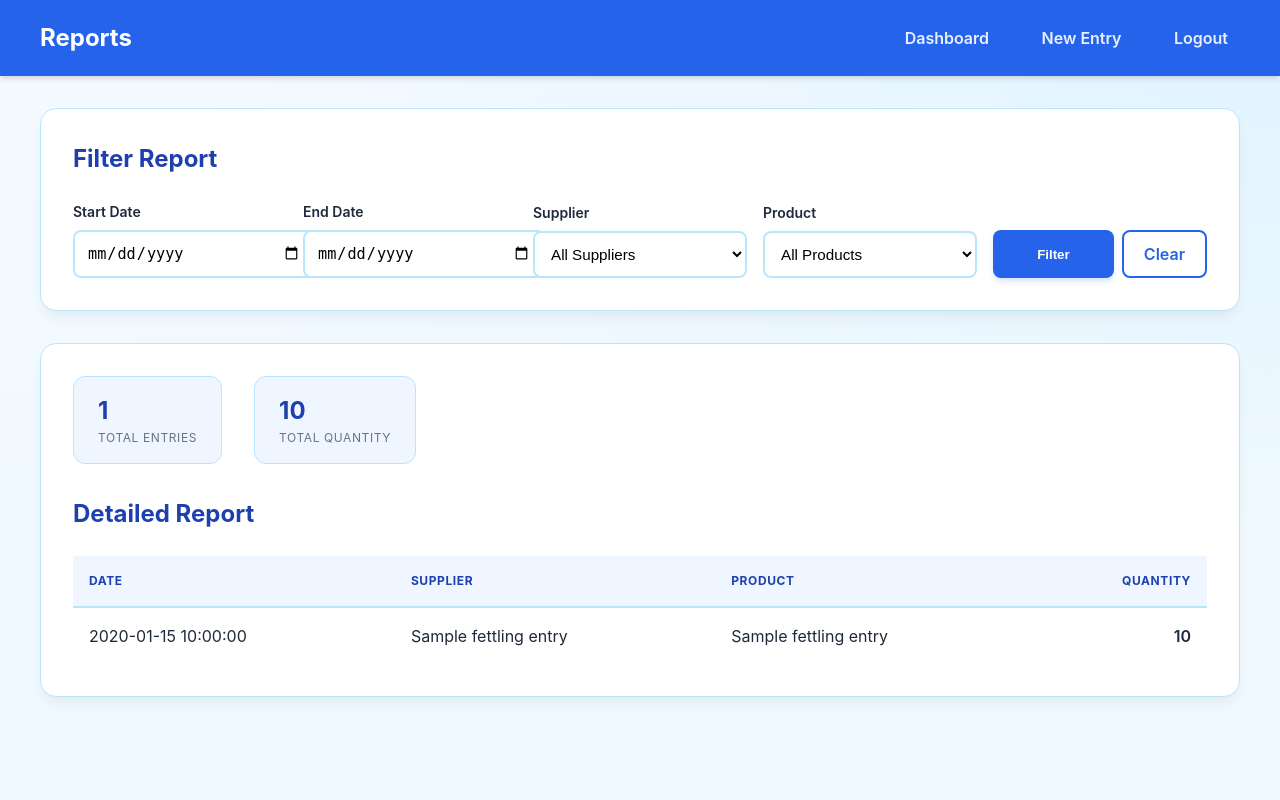
After one commit to MynKoenyn/FettlingHDC, a Flask app: page /report in a window 1280 px wide. The commit adds this page. Run offline with Flask 3, Linux system fonts and the light colour scheme; the visitor is signed in with stand-in values (Sample User, id 1); a database or web service that is not in the repository returns one stand-in record (values such as "Sample title"); some libraries are stand-ins or nearby versions.

Commit message:
Add reporting functionality with date and supplier filtering
Adds a new `/report` route to the Flask application for generating reports with date range and supplier/product filtering. Updates CSS for a blue and white theme and includes a new `report.html` template.

Replit-Commit-Author: Agent
Replit-Commit-Session-Id: 6aa996c7-df51-48f2-80f5-0d9afab02d89
Replit-Commit-Checkpoint-Type: intermediate_checkpoint
Replit-Commit-Event-Id: 5cbfa8b5-aa66-4990-a82c-da3b820d8da5
Replit-Commit-Screenshot-Url: https://storage.googleapis.com/screenshot-production-us-central1/cc207898-d7b5-4aae-a41d-23a405bbb61c/6aa996c7-df51-48f2-80f5-0d9afab02d89/WMhozaW
Replit-Helium-Checkpoint-Created: true

```diff
--- a/app.py
+++ b/app.py
@@ -177,5 +177,67 @@ def logout():
     session.clear()
     return redirect(url_for('login'))
 
+@app.route('/report')
+def report():
+    if 'user_id' not in session:
+        return redirect(url_for('login'))
+
+    start_date = request.args.get('start_date')
+    end_date = request.args.get('end_date')
+    supplier_id = request.args.get('supplier_id')
+    product_id = request.args.get('product_id')
+
+    conn = get_db_connection()
+    cur = conn.cursor()
+
+    # Load filters data
+    cur.execute('SELECT id, name FROM suppliers ORDER BY name')
+    suppliers = cur.fetchall()
+
+    cur.execute('SELECT id, name FROM products ORDER BY name')
+    products = cur.fetchall()
+
+    # Build query
+    query = '''
+        SELECT f.entry_date, s.name as supplier_name, p.name as product_name, f.quantity
+        FROM fettling_entries f
+        JOIN products p ON f.product_id = p.id
+        JOIN suppliers s ON p.supplier_id = s.id
+        WHERE 1=1
+    '''
+    params = []
+
+    if start_date:
+        query += ' AND f.entry_date >= %s'
+        params.append(start_date)
+    if end_date:
+        query += ' AND f.entry_date <= %s'
+        params.append(end_date)
+    if supplier_id:
+        query += ' AND s.id = %s'
+        params.append(supplier_id)
+    if product_id:
+        query += ' AND p.id = %s'
+        params.append(product_id)
+
+    query += ' ORDER BY f.entry_date DESC, s.name, p.name'
+
+    cur.execute(query, tuple(params))
+    report_data = cur.fetchall()
+
+    cur.close()
+    conn.close()
+
+    return render_template('report.html',
+                         report_data=report_data,
+                         suppliers=suppliers,
+                         products=products,
+                         filters={
+                             'start_date': start_date,
+                             'end_date': end_date,
+                             'supplier_id': supplier_id,
+                             'product_id': product_id
+                         })
+
 if __name__ == '__main__':
     app.run(host='0.0.0.0', port=5000)
--- a/static/style.css
+++ b/static/style.css
@@ -1,31 +1,40 @@
 :root {
     --primary: #2563eb;
     --primary-hover: #1d4ed8;
-    --bg: #f8fafc;
+    --primary-light: #eff6ff;
+    --primary-dark: #1e40af;
+    --bg: #f0f9ff;
     --card: #ffffff;
     --text: #1e293b;
-    --border: #e2e8f0;
+    --text-muted: #64748b;
+    --border: #bae6fd;
+    --accent: #3b82f6;
 }
 
 body {
     font-family: 'Inter', -apple-system, sans-serif;
     background-color: var(--bg);
+    background-image: radial-gradient(at 0% 0%, hsla(210,100%,98%,1) 0, transparent 50%),
+                      radial-gradient(at 50% 0%, hsla(206,100%,96%,1) 0, transparent 50%),
+                      radial-gradient(at 100% 0%, hsla(202,100%,94%,1) 0, transparent 50%);
     color: var(--text);
     margin: 0;
     line-height: 1.5;
+    min-height: 100vh;
 }
 
 .container {
     max-width: 1200px;
-    margin: 2rem auto;
-    padding: 0 1.5rem;
+    margin: 0 auto;
+    padding: 2rem 1.5rem;
 }
 
 header {
-    background: var(--card);
-    border-bottom: 1px solid var(--border);
-    padding: 1rem 0;
-    margin-bottom: 2rem;
+    background: var(--primary);
+    color: white;
+    border-bottom: none;
+    padding: 1.25rem 0;
+    box-shadow: 0 4px 6px -1px rgba(0, 0, 0, 0.1), 0 2px 4px -1px rgba(0, 0, 0, 0.06);
 }
 
 header .nav-container {
@@ -37,110 +46,143 @@ header .nav-container {
     padding: 0 1.5rem;
 }
 
+header h1 {
+    margin: 0;
+    font-size: 1.5rem;
+    font-weight: 700;
+    color: white;
+}
+
 nav a {
     text-decoration: none;
-    color: var(--text);
+    color: rgba(255, 255, 255, 0.9);
     margin-left: 1.5rem;
-    font-weight: 500;
-    transition: color 0.2s;
+    font-weight: 600;
+    transition: all 0.2s;
+    padding: 0.5rem 0.75rem;
+    border-radius: 0.375rem;
 }
 
 nav a:hover {
-    color: var(--primary);
+    color: white;
+    background: rgba(255, 255, 255, 0.15);
 }
 
 .card {
     background: var(--card);
     border: 1px solid var(--border);
-    border-radius: 0.75rem;
-    padding: 1.5rem;
-    box-shadow: 0 1px 3px rgba(0,0,0,0.1);
+    border-radius: 1rem;
+    padding: 2rem;
+    box-shadow: 0 10px 15px -3px rgba(0, 0, 0, 0.05), 0 4px 6px -2px rgba(0, 0, 0, 0.02);
 }
 
-h1, h2 {
-    color: #0f172a;
+h2 {
+    color: var(--primary-dark);
+    font-weight: 700;
     margin-top: 0;
+    margin-bottom: 1.5rem;
+    display: flex;
+    align-items: center;
+    gap: 0.5rem;
 }
 
 .btn {
     display: inline-flex;
     align-items: center;
     justify-content: center;
-    padding: 0.5rem 1rem;
+    padding: 0.625rem 1.25rem;
     border-radius: 0.5rem;
-    font-weight: 500;
+    font-weight: 600;
     text-decoration: none;
     transition: all 0.2s;
     cursor: pointer;
-    border: 1px solid transparent;
+    border: 2px solid transparent;
 }
 
 .btn-primary {
     background: var(--primary);
     color: white;
+    box-shadow: 0 4px 6px -1px rgba(37, 99, 235, 0.2);
 }
 
 .btn-primary:hover {
     background: var(--primary-hover);
+    transform: translateY(-1px);
+    box-shadow: 0 6px 8px -1px rgba(37, 99, 235, 0.3);
 }
 
 .btn-outline {
     background: white;
-    border-color: var(--border);
-    color: var(--text);
+    border-color: var(--primary);
+    color: var(--primary);
 }
 
 .btn-outline:hover {
-    background: #f1f5f9;
+    background: var(--primary-light);
 }
 
 table {
     width: 100%;
     border-collapse: separate;
     border-spacing: 0;
-    margin-top: 1rem;
 }
 
 th {
-    background: #f8fafc;
+    background: var(--primary-light);
+    color: var(--primary-dark);
     text-align: left;
-    padding: 0.75rem 1rem;
-    font-weight: 600;
+    padding: 1rem;
+    font-weight: 700;
     border-bottom: 2px solid var(--border);
+    text-transform: uppercase;
+    font-size: 0.75rem;
+    letter-spacing: 0.05em;
 }
 
 td {
-    padding: 0.75rem 1rem;
+    padding: 1rem;
     border-bottom: 1px solid var(--border);
+    color: var(--text);
+}
+
+tr:last-child td {
+    border-bottom: none;
+}
+
+tr:hover td {
+    background-color: #f0f9ff;
 }
 
 input, select {
     width: 100%;
-    padding: 0.625rem;
-    border: 1px solid var(--border);
-    border-radius: 0.375rem;
-    font-size: 0.875rem;
+    padding: 0.75rem;
+    border: 2px solid var(--border);
+    border-radius: 0.5rem;
+    font-size: 0.95rem;
     background: white;
+    transition: border-color 0.2s, box-shadow 0.2s;
 }
 
 input:focus, select:focus {
-    outline: 2px solid var(--primary);
-    outline-offset: -1px;
-}
-
-.form-group {
-    margin-bottom: 1.25rem;
+    outline: none;
+    border-color: var(--primary);
+    box-shadow: 0 0 0 4px rgba(37, 99, 235, 0.1);
 }
 
 .form-group label {
     display: block;
     margin-bottom: 0.5rem;
-    font-weight: 500;
+    font-weight: 600;
     font-size: 0.875rem;
+    color: var(--text);
 }
 
-.grid-2 {
-    display: grid;
-    grid-template-columns: 1fr 1fr;
-    gap: 1.5rem;
+.badge {
+    display: inline-flex;
+    padding: 0.25rem 0.5rem;
+    border-radius: 9999px;
+    font-size: 0.75rem;
+    font-weight: 600;
+    background: var(--primary-light);
+    color: var(--primary);
 }
--- a/templates/dashboard.html
+++ b/templates/dashboard.html
@@ -11,6 +11,7 @@
         <div class="nav-container">
             <h1>Dashboard</h1>
             <nav>
+                <a href="{{ url_for('report') }}">Reports</a>
                 <a href="{{ url_for('suppliers') }}">Suppliers</a>
                 <a href="{{ url_for('products_crud') }}">Products</a>
                 <a href="{{ url_for('logout') }}">Logout</a>
--- /dev/null
+++ b/templates/report.html
@@ -0,0 +1,134 @@
+<!DOCTYPE html>
+<html lang="en">
+<head>
+    <meta charset="UTF-8">
+    <meta name="viewport" content="width=device-width, initial-scale=1.0">
+    <title>Reports - Fettling</title>
+    <link rel="stylesheet" href="{{ url_for('static', filename='style.css') }}">
+    <style>
+        .filter-grid {
+            display: grid;
+            grid-template-columns: repeat(auto-fit, minmax(200px, 1fr));
+            gap: 1rem;
+            align-items: end;
+        }
+        .report-stats {
+            display: flex;
+            gap: 2rem;
+            margin-bottom: 2rem;
+        }
+        .stat-card {
+            background: var(--primary-light);
+            padding: 1rem 1.5rem;
+            border-radius: 0.75rem;
+            border: 1px solid var(--border);
+        }
+        .stat-value {
+            font-size: 1.5rem;
+            font-weight: 700;
+            color: var(--primary-dark);
+        }
+        .stat-label {
+            font-size: 0.75rem;
+            text-transform: uppercase;
+            letter-spacing: 0.05em;
+            color: var(--text-muted);
+        }
+    </style>
+</head>
+<body>
+    <header>
+        <div class="nav-container">
+            <h1>Reports</h1>
+            <nav>
+                <a href="{{ url_for('dashboard') }}">Dashboard</a>
+                <a href="{{ url_for('entry') }}">New Entry</a>
+                <a href="{{ url_for('logout') }}">Logout</a>
+            </nav>
+        </div>
+    </header>
+
+    <div class="container">
+        <div class="card" style="margin-bottom: 2rem;">
+            <h2>Filter Report</h2>
+            <form method="GET" class="filter-grid">
+                <div class="form-group">
+                    <label>Start Date</label>
+                    <input type="date" name="start_date" value="{{ filters.start_date or '' }}">
+                </div>
+                <div class="form-group">
+                    <label>End Date</label>
+                    <input type="date" name="end_date" value="{{ filters.end_date or '' }}">
+                </div>
+                <div class="form-group">
+                    <label>Supplier</label>
+                    <select name="supplier_id">
+                        <option value="">All Suppliers</option>
+                        {% for s in suppliers %}
+                        <option value="{{ s[0] }}" {% if filters.supplier_id == s[0]|string %}selected{% endif %}>{{ s[1] }}</option>
+                        {% endfor %}
+                    </select>
+                </div>
+                <div class="form-group">
+                    <label>Product</label>
+                    <select name="product_id">
+                        <option value="">All Products</option>
+                        {% for p in products %}
+                        <option value="{{ p[0] }}" {% if filters.product_id == p[0]|string %}selected{% endif %}>{{ p[1] }}</option>
+                        {% endfor %}
+                    </select>
+                </div>
+                <div style="display: flex; gap: 0.5rem;">
+                    <button type="submit" class="btn btn-primary" style="flex: 1;">Filter</button>
+                    <a href="{{ url_for('report') }}" class="btn btn-outline">Clear</a>
+                </div>
+            </form>
+        </div>
+
+        <div class="card">
+            <div class="report-stats">
+                <div class="stat-card">
+                    <div class="stat-value">{{ report_data|length }}</div>
+                    <div class="stat-label">Total Entries</div>
+                </div>
+                <div class="stat-card">
+                    <div class="stat-value">
+                        {% set total_qty = namespace(value=0) %}
+                        {% for row in report_data %}{% set total_qty.value = total_qty.value + row[3] %}{% endfor %}
+                        {{ total_qty.value }}
+                    </div>
+                    <div class="stat-label">Total Quantity</div>
+                </div>
+            </div>
+
+            <h2>Detailed Report</h2>
+            <table>
+                <thead>
+                    <tr>
+                        <th>Date</th>
+                        <th>Supplier</th>
+                        <th>Product</th>
+                        <th style="text-align: right;">Quantity</th>
+                    </tr>
+                </thead>
+                <tbody>
+                    {% for row in report_data %}
+                    <tr>
+                        <td>{{ row[0] }}</td>
+                        <td>{{ row[1] }}</td>
+                        <td>{{ row[2] }}</td>
+                        <td style="text-align: right; font-weight: 600;">{{ row[3] }}</td>
+                    </tr>
+                    {% else %}
+                    <tr>
+                        <td colspan="4" style="text-align: center; padding: 3rem; color: var(--text-muted);">
+                            No data found for the selected filters.
+                        </td>
+                    </tr>
+                    {% endfor %}
+                </tbody>
+            </table>
+        </div>
+    </div>
+</body>
+</html>
```
